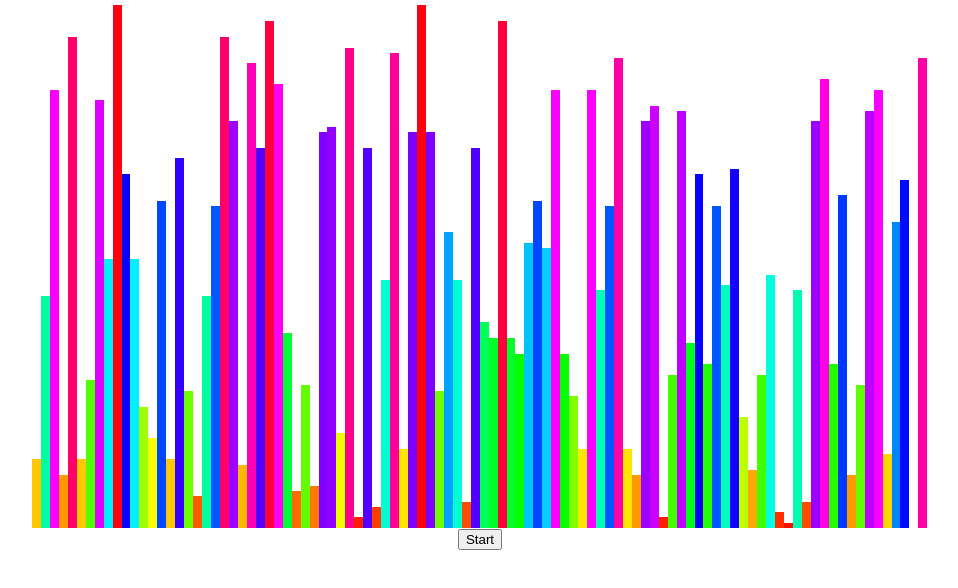
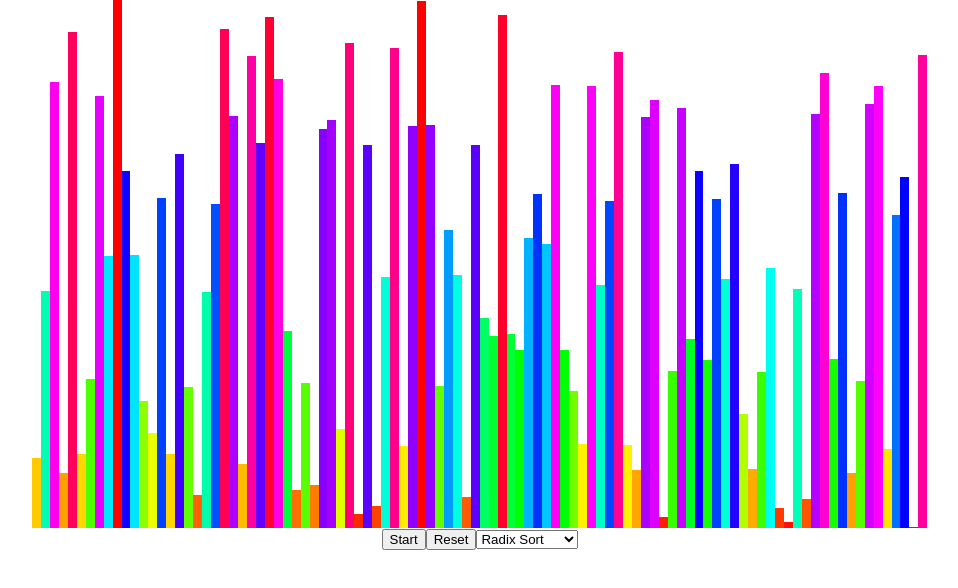
Before and after one commit to marvinody/react-sorting-algos, a React (Create React App) app: page / in a window 1280 px wide. Shown: the top 588 px of the page, without its empty margins (160-1118 px from the left). Built offline with nearby package versions, Linux system fonts and the light colour scheme.

Commit message:
made sorts dynamic and changed number range to be much larger

```diff
--- a/src/Controls.js
+++ b/src/Controls.js
@@ -4,6 +4,10 @@ const Controls = (props) => {
   return (
     <div>
       <button onClick={props.start}>Start</button>
+      <button onClick={props.reset}>Reset</button>
+      <select value={props.sort} onChange={e => props.changeSort(e.target.value)}>
+        {props.sorts.map((s, idx) => <option value={idx} key={s.name}>{s.name}</option>)}
+      </select>
     </div>
   )
 }
--- a/src/DataHolder.js
+++ b/src/DataHolder.js
@@ -1,13 +1,16 @@
 import React from 'react';
 import './DataHolder.css';
 const DataHolder = props => {
+  const arr = Array.from(props.values);
+  const max = Math.max(...arr)
   return (
     <div id='data-holder'>
-      {Array.from(props.values).map((d, idx) => {
+      {arr.map((d, idx) => {
 
-        const H = d * 360 / 100
+        const H = d * 360 / max
+        const height = d / max * 100
         return (
-          <div className='data' key={idx} style={{ height: `${d}%`, backgroundColor: `hsl(${H}, 100%, 50%)` }}></div>
+          <div className='data' key={idx} style={{ height: `${height}%`, backgroundColor: `hsl(${H}, 100%, 50%)` }}></div>
         )
       })}
     </div>
--- a/src/Main.js
+++ b/src/Main.js
@@ -1,13 +1,13 @@
 import React from 'react';
 import Controls from './Controls';
 import DataHolder from './DataHolder';
-// import insertion_sort from './sorts/insertion';
+import insertion_sort from './sorts/insertion';
 import radix_sort from './sorts/radix';
 const TIMEOUT = 30;
 const ARRAY_SIZE = 100;
 const newRandArray = len => {
-  const arr = new Int8Array(len);
-  return arr.map(() => Math.random() * 100 | 0);
+  const arr = Array.from(new Int8Array(len));
+  return arr.map(() => Math.random() * 10000 | 0);
 }
 
 export default class Main extends React.Component {
@@ -16,12 +16,25 @@ export default class Main extends React.Component {
     this.state = {
       values: newRandArray(ARRAY_SIZE),
       isSorting: false,
+      sorts: [
+        { name: 'Insertion Sort', sort: insertion_sort },
+        { name: 'Radix Sort', sort: radix_sort }
+      ],
+      sort: 1,
     }
     this.start = this.start.bind(this);
+    this.reset = this.reset.bind(this);
+    this.changeSort = this.changeSort.bind(this)
+
     this.swap = this.swap.bind(this)
     this.set = this.set.bind(this);
     this.get = this.get.bind(this);
 
+  }
+  changeSort(idx) {
+    this.setState({
+      sort: idx,
+    })
   }
   reset() {
     this.setState({
@@ -60,7 +73,9 @@ export default class Main extends React.Component {
   }
   async sort() {
     const arr = this.state.values;
-    const newSorter = radix_sort(arr, {
+
+    const sortAlgo = this.state.sorts[this.state.sort]
+    const newSorter = sortAlgo.sort(arr, {
       swap: this.swap,
       set: this.set,
       get: this.get,
@@ -87,7 +102,7 @@ export default class Main extends React.Component {
     return (
       <div className='container'>
         <DataHolder values={this.state.values} />
-        <Controls start={this.start} randomize={this.reset} />
+        <Controls start={this.start} reset={this.reset} sorts={this.state.sorts} sort={this.state.sort} changeSort={this.changeSort} />
       </div>
     )
   }
```
